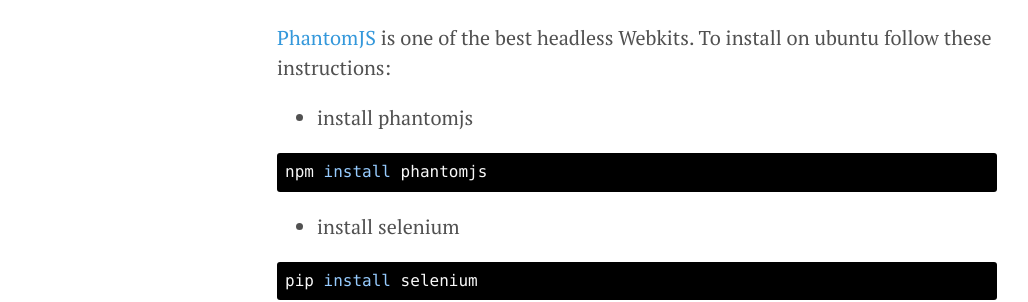
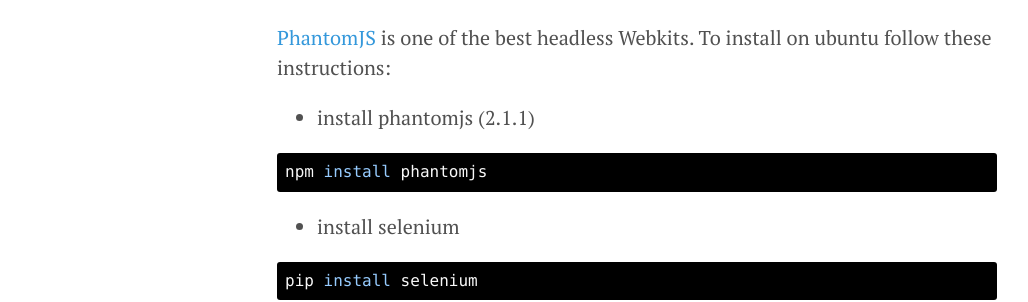
Before and after one commit to mollaahmadi/mollaahmadi.github.io, a Jekyll site: the page built from _posts/2016-11-05-headless-selenium-testing-with-python-and-phantomjs.md, in a window 1280 px wide. Shown: the part 299-601 px from the top of the page, without its empty margins (3-1031 px from the left). Built offline with Jekyll 4.4.1, drawn with Linux system fonts in a browser that asks for light colours.

Commit message:
adding version of phantomjs

````diff
--- a/_posts/2016-11-05-headless-selenium-testing-with-python-and-phantomjs.md
+++ b/_posts/2016-11-05-headless-selenium-testing-with-python-and-phantomjs.md
@@ -10,7 +10,7 @@
 ---
 [PhantomJS](http://phantomjs.org/) is one of the best headless Webkits. To install on ubuntu follow these instructions:
 
-* install phantomjs
+* install phantomjs (2.1.1)
 
 ```bash
 npm install phantomjs
````
